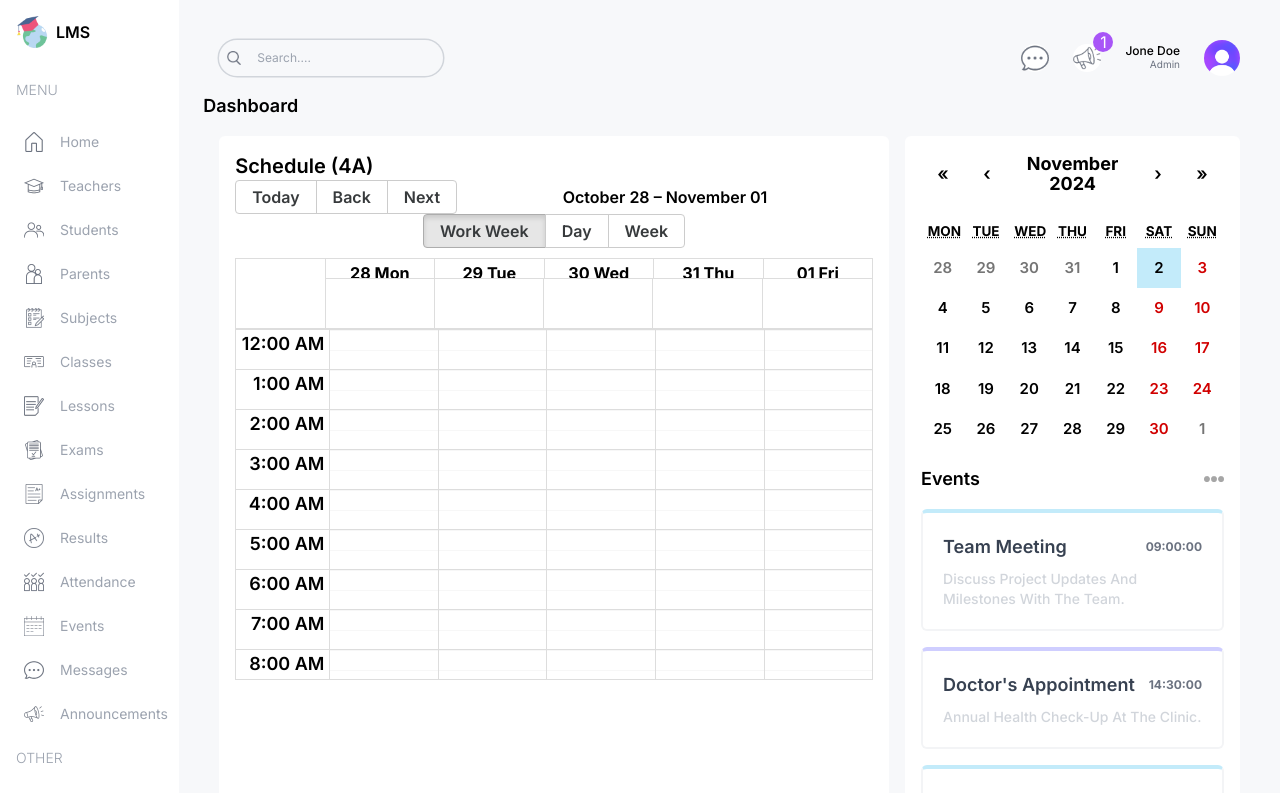
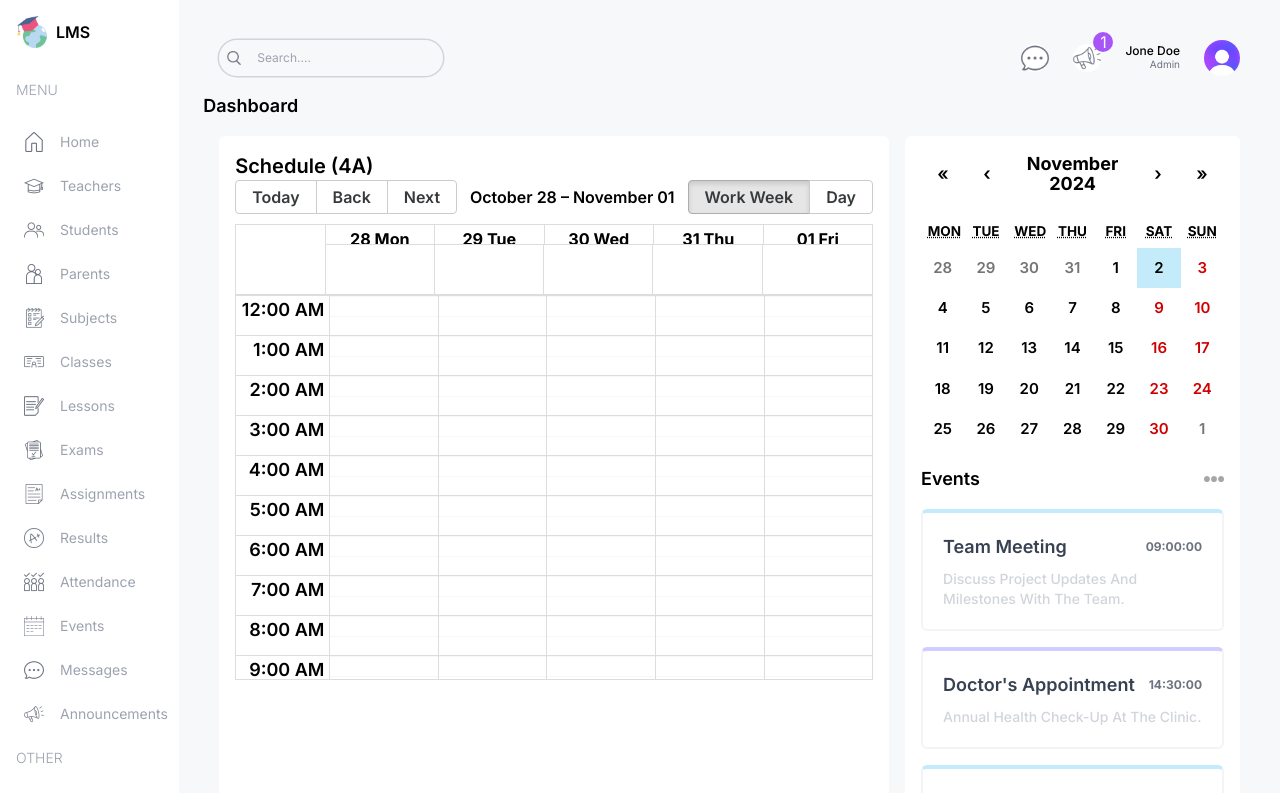
Before and after one commit to KCDasanayaka/School-Management-Dashboard, a Next.js app in the folder dashboard/: page /dashboard/student in a window 1280 px wide. Shown: the top 793 px of the page. Built offline with nearby package versions, Linux system fonts and the light colour scheme.

Commit message:
updated codes

```diff
--- a/dashboard/src/app/components/BigCalendar.tsx
+++ b/dashboard/src/app/components/BigCalendar.tsx
@@ -1,20 +1,18 @@
-"use client";
-import { Calendar, momentLocalizer, Views } from 'react-big-calendar';
-import moment from 'moment';
-import "react-big-calendar/lib/css/react-big-calendar.css";
+"use client"
+import { Calendar, momentLocalizer, View, Views } from 'react-big-calendar'
+import moment from 'moment'
+import "react-big-calendar/lib/css/react-big-calendar.css"
 import { useState } from 'react';
 import { calendarEvents } from '../lib/data';
 
-console.log("Loaded Events:", calendarEvents);
 const localizer = momentLocalizer(moment);
 
 const BigCalendar = () => {
-    const [view, setView] = useState(Views.WORK_WEEK);  // Set initial view to WORK_WEEK
+    const [view, setView] = useState<View>(Views.WORK_WEEK);  // Set initial view to WORK_WEEK
 
-    const handleOnChangeView = (selectedView) => {
+    const handleOnChangeView = (selectedView: View)=>{
         setView(selectedView);
     };
-
     return (
         <div className='text-black'>
             <Calendar
@@ -22,10 +20,10 @@
                 events={calendarEvents}
                 startAccessor="start"
                 endAccessor="end"
-                views={["work_week", "day", "week"]} // Added "week" for testing
+                views={["work_week","day"]}
                 view={view}
+                style={{ height: 500 }}
                 onView={handleOnChangeView}
-                style={{ height: 500 }}
             />
         </div>
     );
```
